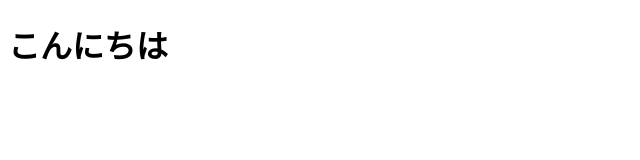
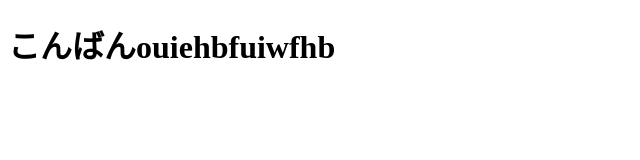
Before and after one commit to odepokkuru/rinkedao, a plain HTML site: page index.html in a window 1280 px wide. Shown: the whole page, without its empty margins (0-640 px from the left). Drawn offline with Linux system fonts and the light colour scheme.

Commit message:
にかいめ

```diff
--- a/index.html
+++ b/index.html
@@ -7,7 +7,7 @@
 </head>
 <body>
     <h1>
-        こんにちは
+        こんばんouiehbfuiwfhb
     </h1>
 </body>
 </html>
```
